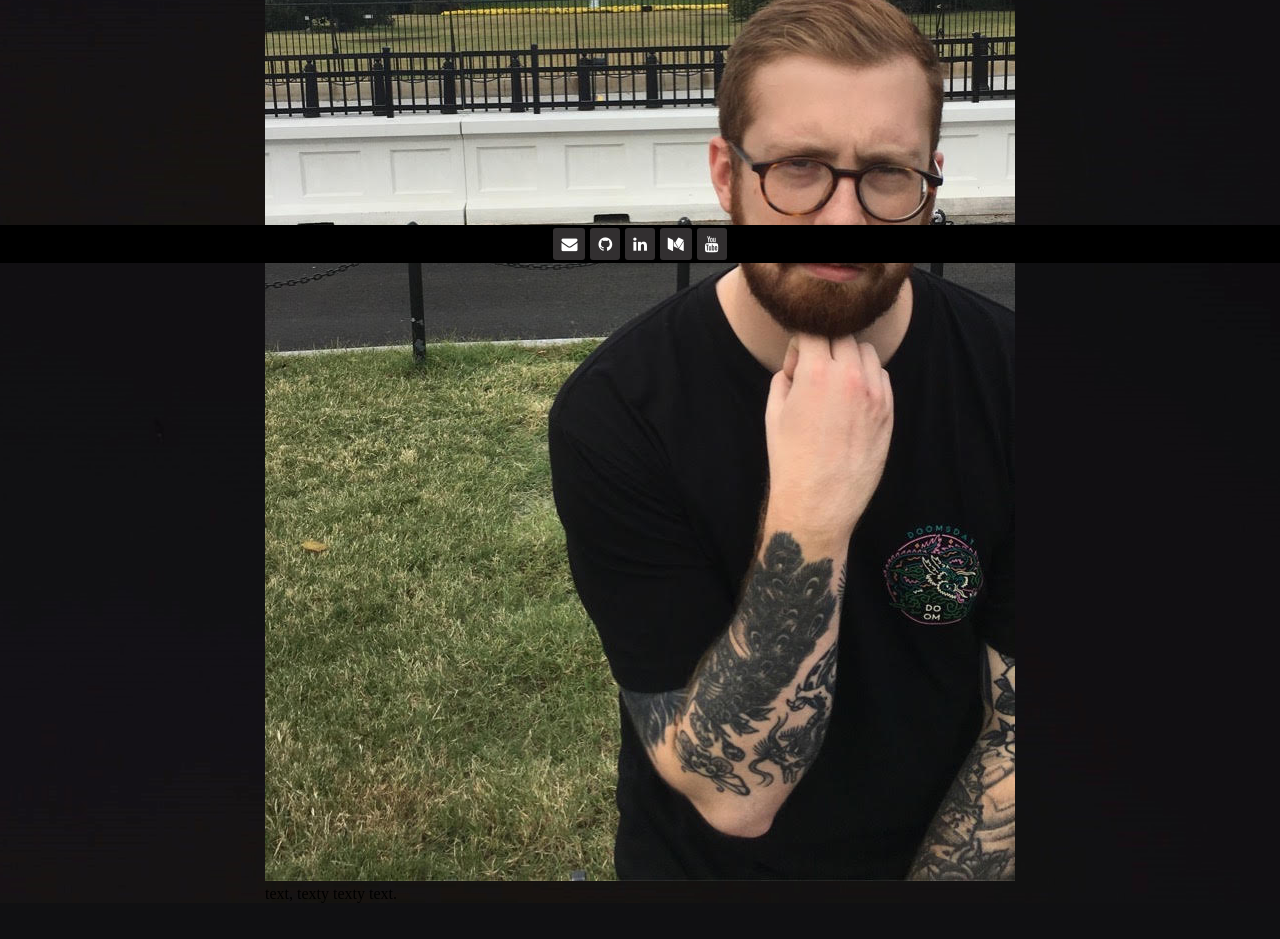
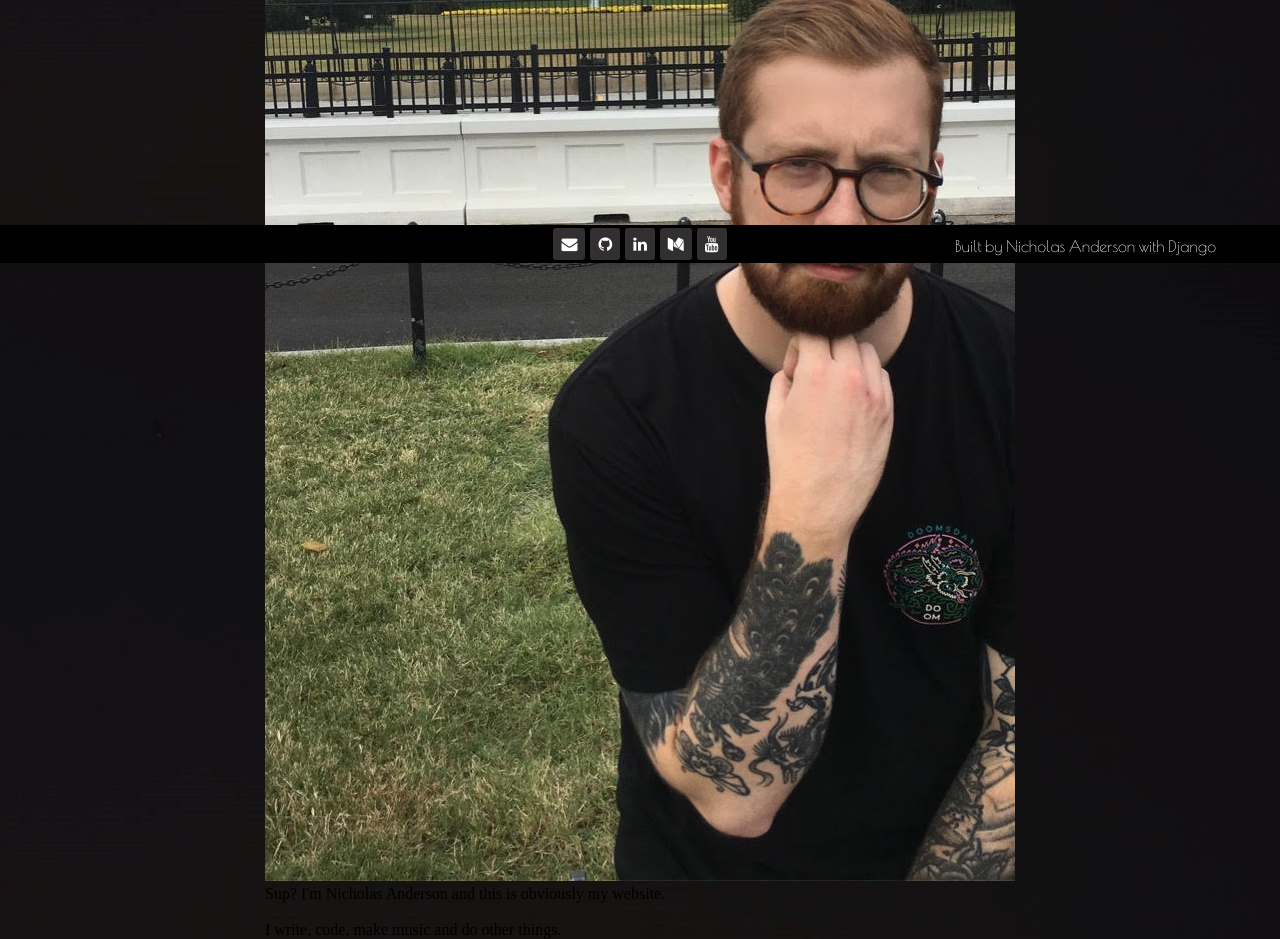
Before and after one commit to nicoisaverage/nicoisavg.com, a Django app: page /aboutme/ in a window 1280 px wide. Shown: the part 537-1476 px from the top of the page. Before the commit the page ends 1440 px from the top, so only its background shows below. Run offline with Django 3.2, Linux system fonts and the light colour scheme.

Commit message:
add text 'about me'/add route to code projects

```diff
--- a/personal_website/templates/aboutme.html
+++ b/personal_website/templates/aboutme.html
@@ -5,7 +5,7 @@
 <title>About Me</title>
 <link href='https://fonts.googleapis.com/css?family=Poiret One' rel='stylesheet'>
   <link rel="stylesheet" href="https://cdnjs.cloudflare.com/ajax/libs/font-awesome/4.7.0/css/font-awesome.min.css">
-  <link rel='stylesheet' href="{% static 'css/homepage.css' %}">
+  <link rel='stylesheet' href="{% static 'css/aboutme.css' %}">
   <link rel='stylesheet' href="{% static 'css/footer.css' %}">
   <style>
       * { margin: 0; padding: 0; }
@@ -24,11 +24,14 @@
           About Me
       </div>
       <div class="big-container">
-          <div class="left-col-img"><img src="{% static 'images/nicoindc.jpg' %}" /></div>
-            <div class="right-col-txt">   <p class="inner">text, texty texty text.
+          <div class="column1">
+            <img src="{% static 'images/nicoindc.jpg' %}"></img>
+            <p> Sup? I'm Nicholas Anderson and this is obviously my website. <br><br>
+               I write, code, make music and do other things.
             </p>
-            </div>
-        </div>
+          </div>
+
+      </div>
 
 
     </div>
@@ -41,6 +44,7 @@
           <a class="social-icon" target="_blank" href="https://medium.com/@datahighway"><i id="icon" class="fa fa-medium"></i></a>
           <a class="social-icon" target="_blank" href="https://www.youtube.com/watch?v=dQw4w9WgXcQ"><i id="icon" class="fa fa-youtube"></i></a>
       </div>
+      <div class="footer-right" style="color: white; font-family: Poiret One; position: absolute; bottom: 20%; right: 5%;">Built by Nicholas Anderson with Django</div>
   </div>
 </body>
 </html>
--- a/personal_website/templates/homepage.html
+++ b/personal_website/templates/homepage.html
@@ -25,7 +25,7 @@
       </div>
       <ul class="flex-list">
           <li class="flex-list-item"><a href="/aboutme">About Me</a></li>
-          <li class="flex-list-item"><a href="/codeprojects">Code Projects</a></li>
+          <li class="flex-list-item"><a href="nicoisaverage.github.io">Code Projects</a></li>
           <li class="flex-list-item"><a href="https://www.soundcloud.com/nicoisavg">Music</a></li>
           <li class="flex-list-item"><a href="https://www.tattoo1891.com">Tattoo1891</a></li>
 
@@ -40,5 +40,6 @@
           <a class="social-icon" target="_blank" href="https://www.youtube.com/watch?v=dQw4w9WgXcQ"><i id="icon" class="fa fa-youtube"></i></a>
       </div>
   </div>
+  <div class="footer-right" style="color: white; font-family: Poiret One; position: absolute; bottom: 1%; right: 5%;">Built by Nicholas Anderson with Django</div>
 </body>
 </html>
```
